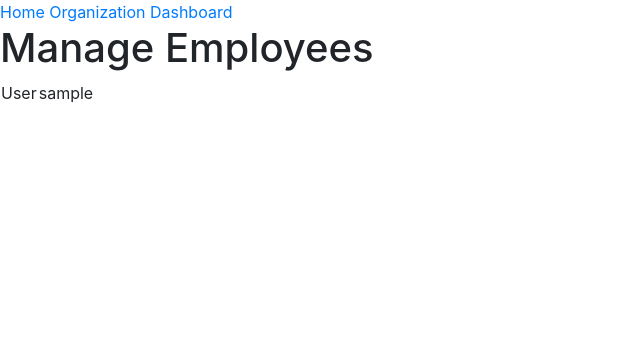
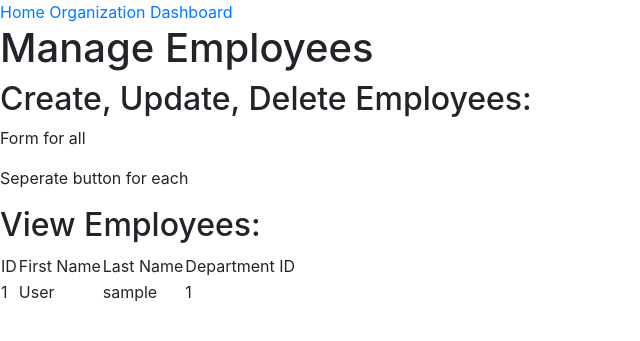
Before and after one commit to harrisiva/NestHR, a Flask app: page /manage-employees in a window 1280 px wide. Shown: the top 341 px of the page, without its empty margins (0-640 px from the left). Run offline with Flask 3, Linux system fonts and the light colour scheme; tables that the repository leaves empty hold one stand-in row (values such as "Sample post"); some libraries are stand-ins or nearby versions.

Commit message:
Updated templates and added form structure

```diff
--- a/web/website/models.py
+++ b/web/website/models.py
@@ -136,10 +136,8 @@ class Organization(): # Used predominantly by the organization related views
     # Employee CRUD (incl. ) (filters using the current organization)
     def create_employee(self):
         return
-
     def read_employees(self): # uses org_id and db handler to view all the employees in the current organization
         return self.database.fetch(f'SELECT * FROM employee WHERE org_id={self.id};', output=True)
-
     def update_employee(self): # Update multi games
         return
     def delete_employee(self):
--- a/web/website/templates/manage-employees.html
+++ /dev/null
@@ -1,14 +0,0 @@
-{% extends "manage-base.html" %}
-
-{% block title %}Manage Employees{% endblock %}
-{% block body %}
-<h1>Manage Employees</h1>
-<table>
-{% for employee in employees %}
-<tr>
-    <td>{{ employee.6 }}</td>
-    <td>{{ employee.7 }}</td>
-</tr>
-{% endfor %}
-</table>
-{% endblock %}
--- /dev/null
+++ b/web/website/templates/organization/manage-employees.html
@@ -0,0 +1,26 @@
+{% extends "manage-base.html" %}
+
+{% block title %}Manage Employees{% endblock %}
+{% block body %}
+<h1>Manage Employees</h1>
+<h2>Create, Update, Delete Employees:</h2>
+<p>Form for all</p>
+<p>Seperate button for each</p>
+<h2>View Employees:</h2>
+<table>
+    <tr>
+        <td>ID</td>
+        <td>First Name</td>
+        <td>Last Name</td>
+        <td>Department ID</td>
+    </tr>
+    {% for employee in employees %}
+    <tr>
+        <td>{{ employee.3 }}</td>
+        <td>{{ employee.6 }}</td>
+        <td>{{ employee.7 }}</td>
+        <td>{{ employee.4 }}</td>
+    </tr>
+    {% endfor %}
+</table>
+{% endblock %}
--- a/web/website/views.py
+++ b/web/website/views.py
@@ -23,19 +23,21 @@ def home():
 
 @views.route('/organization-dashboard')
 def organization(): # Restricted to any particular organization based on the session ID?
-    # Dashboard for the organization, esentially the organization landing page/view
-    # Import basic organization data and special query data, can be passed inline (but might be bad practice)
-    return render_template("organization.html", profile=ORGANIZATION.read_organization())
+    special = None # TODO: Import special SQL query command responses
+    # TODO: CUD from CRUD
+    # TODO: Page and form for RUDing organization data from the data
+    # Pass to a page with a form to CRUD the org info in the database  # Leave blank to skip (for now, can change to select col to change later)
+    return render_template("organization/organization.html", profile=ORGANIZATION.read_organization())
 
-@views.route("/manage-employees")
-def manage_employees():
-    return render_template("manage-employees.html", employees=ORGANIZATION.read_employees())
+@views.route("/manage-employees") # TODO: Form for managing employee
+def manage_employees(): # TODO: Handle CRUD and web (e.x., POST) related requests (i.e., forms)
+    # Have other functions within the page to create, update, or delete based on the entires seen above
+    return render_template("organization/manage-employees.html", employees=ORGANIZATION.read_employees())
 
+# TODO: Second phase of the project. Consists of the view
 @views.route("/employee-dashboard")
 def employee():
     # Dashboard for the employee, esentially the employee langing page/view
-    # Show data about employee
-    # Show data about the payroll
-    # Show data about performance (restricted for the current employee only)
-    # Has redirect to page with CRUD features
+    # Show data about employee, Show data about the payroll, Show data about performance (restricted for the current employee only)
+    # Has redirect to page with limited/restricted CRUD features
     return
```
Also changed, not shown: web/website/templates/organization/manage-departments.html (added, +24 -0 lines), web/website/templates/organization/organization.html (renamed from web/website/templates/organization.html, +5 -2 lines), web/website/templates/organization/update-organization.html (added).
